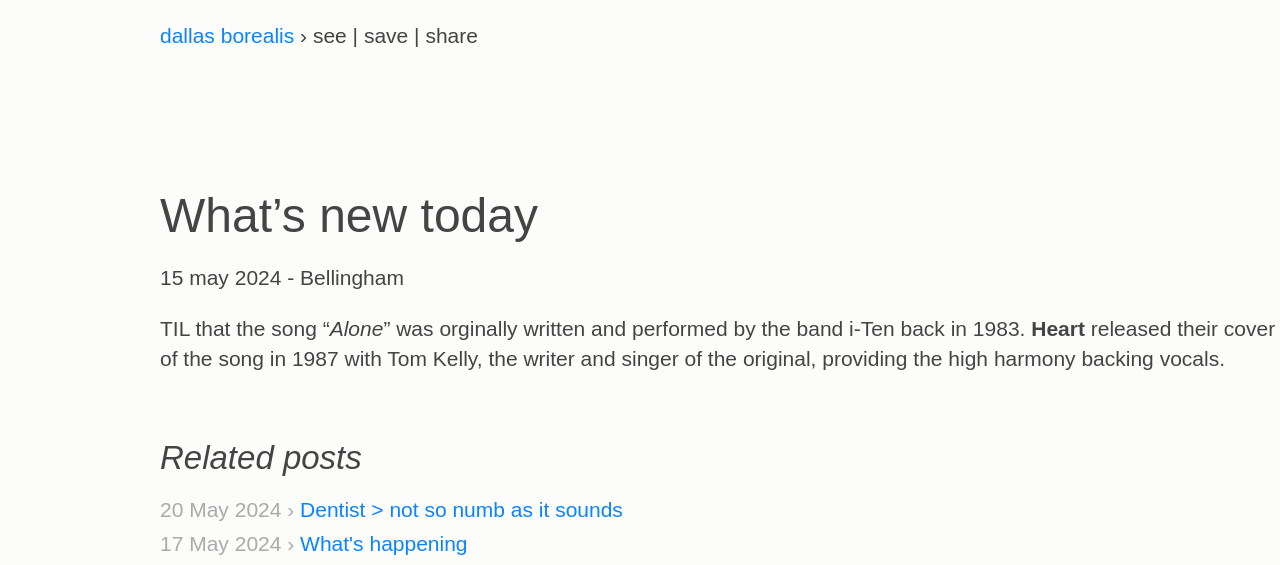
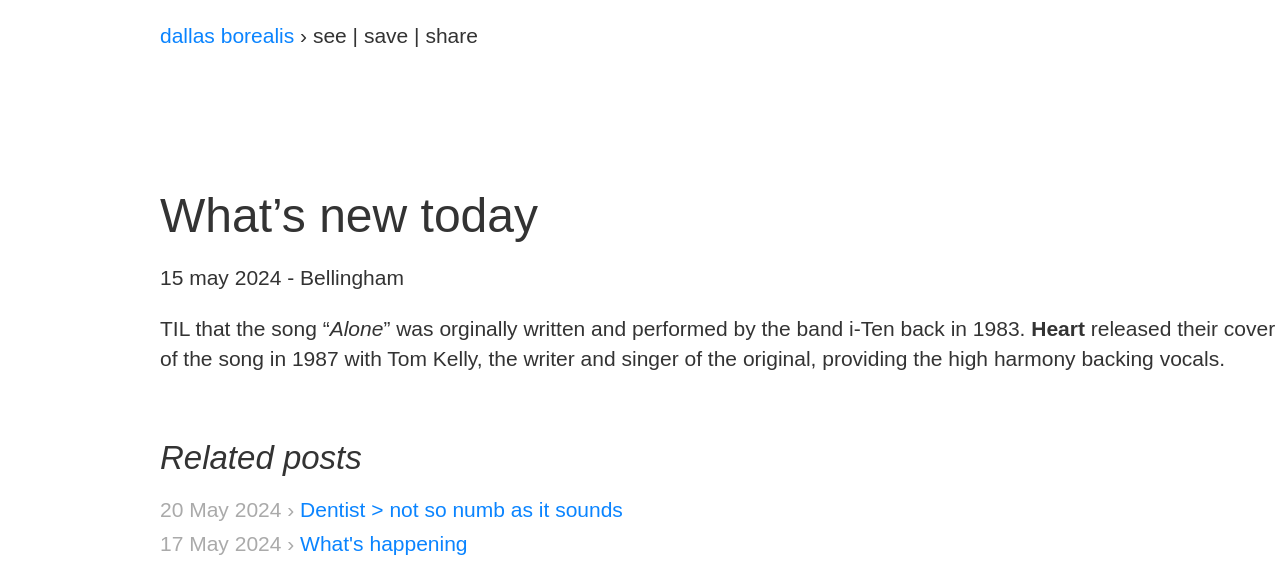
Before and after one commit to dallas-borealis/dallas-borealis.github.io, a Jekyll site: the page built from _posts/2024-05-15-whats-new-today.md, in a window 1280 px wide. Shown: the top 565 px of the page. Built offline with Jekyll 4.4.1, drawn with Linux system fonts in a browser that asks for light colours.

Commit message:
Update screen.css

```diff
--- a/css/screen.css
+++ b/css/screen.css
@@ -10,8 +10,8 @@ body {
     margin-right: auto;
     padding-left: 12.5%;
     font-family: 'Source Sans Pro', sans-serif;
-    background-color: #fcfcfa;
-    color: #444;
+    background-color: #fff;
+    color: #333;
     max-width: 1400px;
     counter-reset: sidenote-counter;
 }
```
